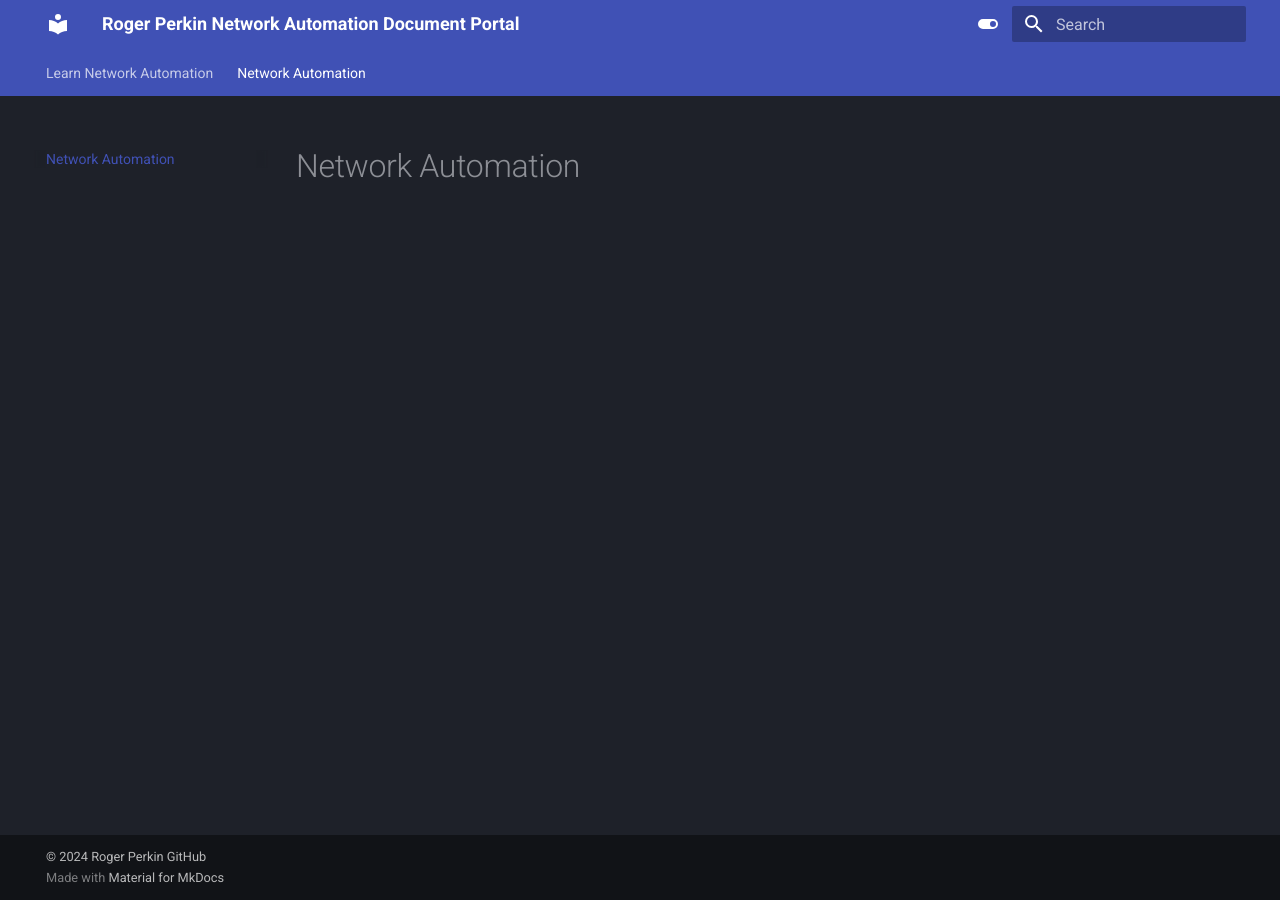
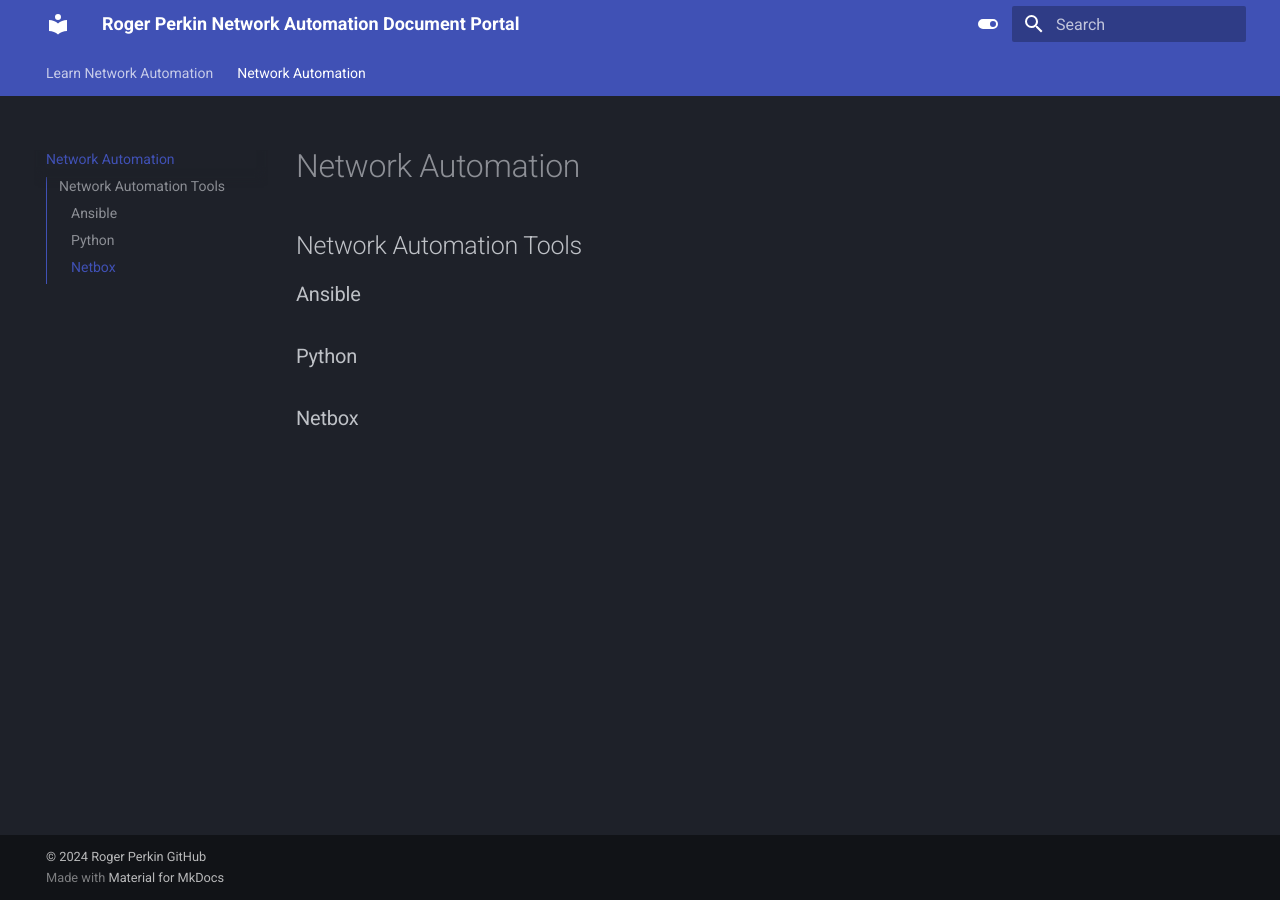
Before and after one commit to rogerperkin/rogerperkin.github.io, an MkDocs documentation site: the page built from docs/network-automation.md, in a window 1280 px wide. Built offline with MkDocs 1.6.1 and Material for MkDocs 9.7.7, drawn with Linux system fonts in a browser that asks for light colours.

Commit message:
added net tools

```diff
--- a/docs/network-automation.md
+++ b/docs/network-automation.md
@@ -1 +1,6 @@
 # Network Automation
+
+## Network Automation Tools
+### Ansible
+### Python
+### Netbox
```
